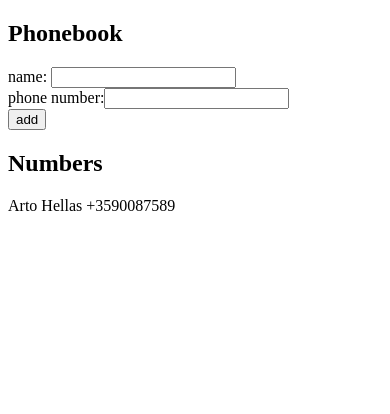
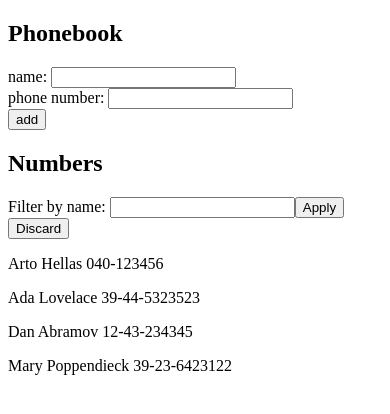
Before and after one commit to anastasiia-avdeeva/FullStackOpen, a React (Vite) app in the folder part2/phonebook/: page / in a window 390 px wide. Shown: the top 414 px of the page. Built offline with nearby package versions, Linux system fonts and the light colour scheme.

Commit message:
add input snd handler for number, add filter for displaying entries in phonebook

```diff
--- a/part2/phonebook/src/App.jsx
+++ b/part2/phonebook/src/App.jsx
@@ -2,14 +2,25 @@ import { useState } from "react";
 
 const App = () => {
   const [persons, setPersons] = useState([
-    { name: "Arto Hellas", phone: "+3590087589" },
+    { name: "Arto Hellas", number: "040-123456", id: 1 },
+    { name: "Ada Lovelace", number: "39-44-5323523", id: 2 },
+    { name: "Dan Abramov", number: "12-43-234345", id: 3 },
+    { name: "Mary Poppendieck", number: "39-23-6423122", id: 4 },
   ]);
   const [newName, setNewName] = useState("");
-  const [newPhone, setNewPhone] = useState("");
+  const [newNumber, setNewNumber] = useState("");
+  const [filterPattern, setFilterPattern] = useState("");
+  const [appliedFilter, setAppliedFilter] = useState("");
+
+  const personsToShow = !appliedFilter
+    ? persons
+    : persons.filter((person) =>
+        person.name.toLowerCase().includes(appliedFilter.toLowerCase())
+      );
 
   const discardInputStates = () => {
     setNewName("");
-    setNewPhone("");
+    setNewNumber("");
   };
 
   const addEntry = (event) => {
@@ -20,13 +31,13 @@ const App = () => {
       return;
     }
 
-    if (!newPhone) {
+    if (!newNumber) {
       alert("Please fill in phone number");
       return;
     }
 
     const isInPersons = persons.some(
-      (person) => person.name === newName || person.phone === newPhone
+      (person) => person.name === newName || person.number === newNumber
     );
     if (isInPersons) {
       alert(`${newName} is already in the phonebook`);
@@ -34,20 +45,39 @@ const App = () => {
       return;
     }
 
-    setPersons(persons.concat({ name: newName, phone: newPhone }));
+    setPersons(
+      persons.concat({
+        name: newName,
+        phone: newNumber,
+        id: persons.length + 1,
+      })
+    );
     discardInputStates();
   };
 
   const handleNameInputChange = (event) => {
-    setNewName(event.target.value);
+    const newFilter = event.target.value.trim();
+    setNewName(newFilter);
   };
 
   const handlePhoneInputChange = (event) => {
-    const pattern = /[^\d+]/g;
+    const pattern = /[^\d+-]/g;
     const newVal = event.target.value.replace(pattern, "");
-    setNewPhone(newVal);
+    setNewNumber(newVal);
   };
 
+  const handleFilterInputChange = (event) => {
+    setFilterPattern(event.target.value);
+  };
+
+  const applyFilter = () => {
+    setAppliedFilter(filterPattern);
+    setFilterPattern("");
+  };
+
+  const discardFilter = () => {
+    setAppliedFilter("");
+  };
   return (
     <div>
       <h2>Phonebook</h2>
@@ -57,29 +87,45 @@ const App = () => {
           <input
             type="text"
             id="nameInput"
+            name="nameInput"
             value={newName}
             onChange={handleNameInputChange}
           />
         </div>
         <div>
-          <label htmlFor="phoneInput">phone number:</label>
+          <label htmlFor="phoneInput">phone number: </label>
           <input
             type="tel"
             id="phoneInput"
+            name="phoneInput"
             minLength="3"
             maxLength="20"
-            value={newPhone}
+            value={newNumber}
             onChange={handlePhoneInputChange}
           />
         </div>
         <button type="submit">add</button>
       </form>
-      <h2>Numbers</h2>
-      {persons.map((person) => (
-        <p key={person.name}>
-          {person.name} {person.phone}
-        </p>
-      ))}
+      <div>
+        <h2>Numbers</h2>
+        <div>
+          <label htmlFor="filterInput">Filter by name: </label>
+          <input
+            type="text"
+            name="filterInput"
+            id="filterInput"
+            value={filterPattern}
+            onChange={handleFilterInputChange}
+          />
+          <button onClick={applyFilter}>Apply</button>
+          <button onClick={discardFilter}>Discard</button>
+        </div>
+        {personsToShow.map((person) => (
+          <p key={person.id}>
+            {person.name} {person.number}
+          </p>
+        ))}
+      </div>
     </div>
   );
 };
```
